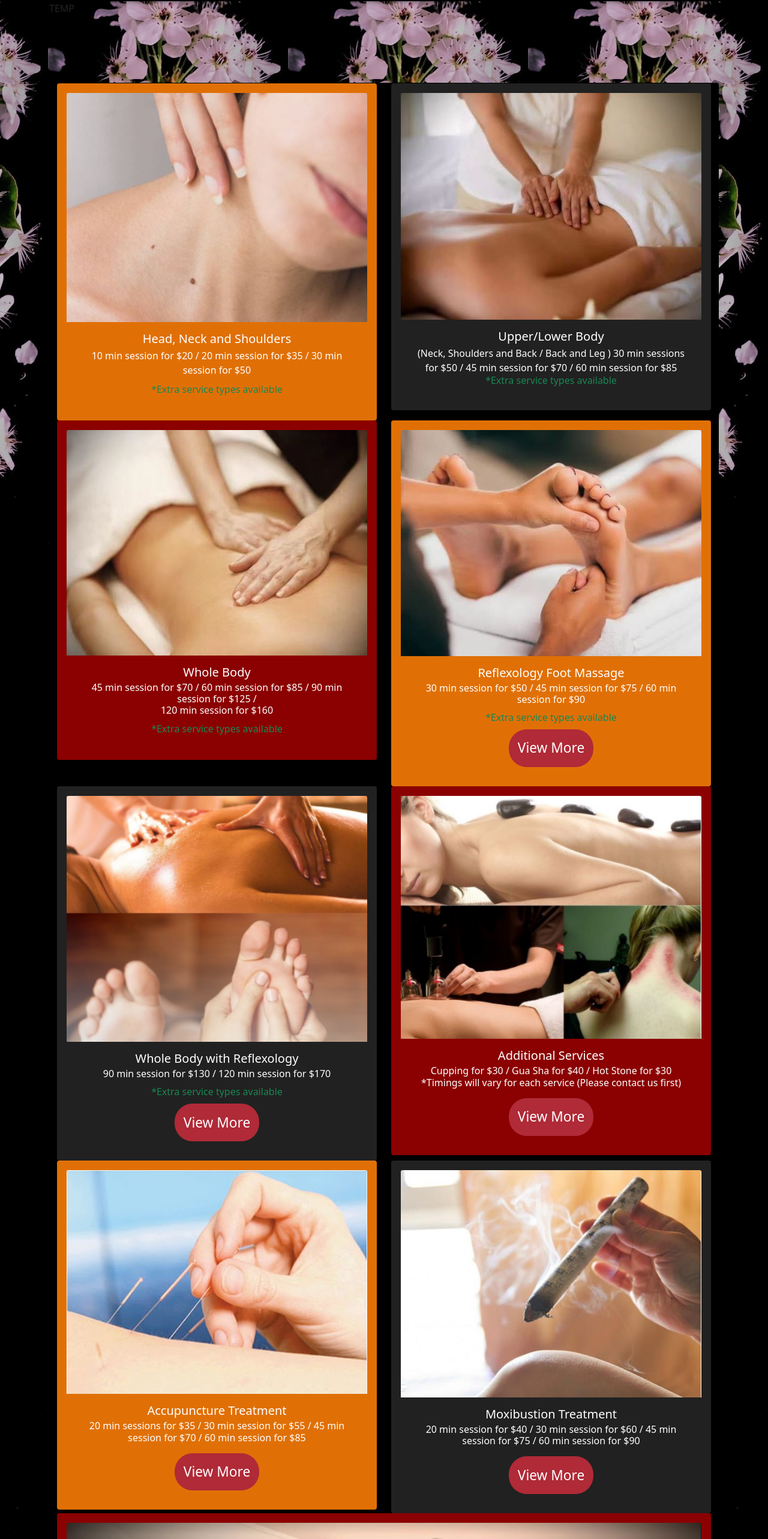
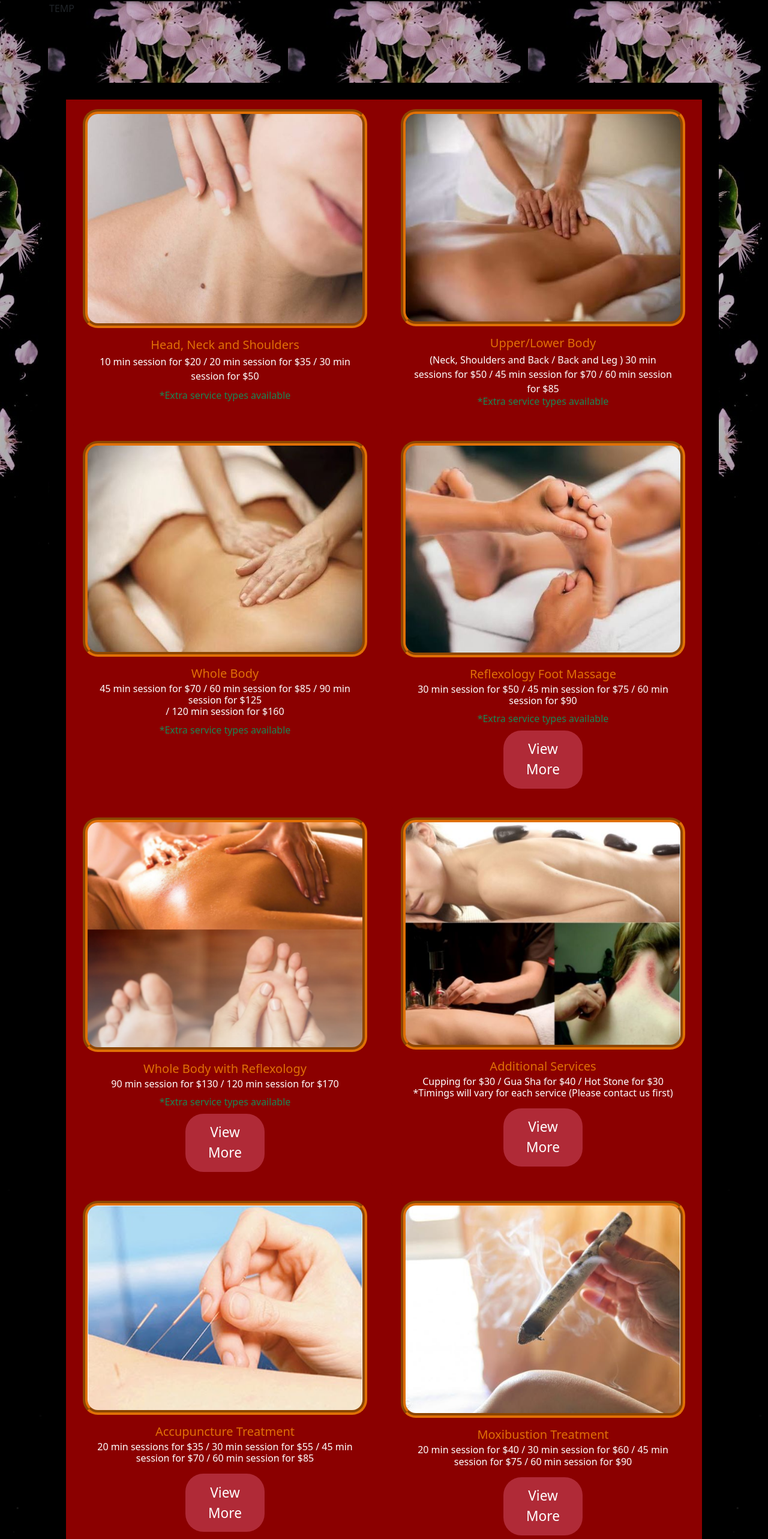
Before and after one commit to NSen29/TakapunaMassage, a React (Create React App) app in the folder takapuna-massage-frontend/: page /pricing in a window 1280 px wide. Shown: the part 84-2650 px from the top of the page at 60% size. Built offline with nearby package versions, Linux system fonts and the light colour scheme; the HTML template or start-up script is replaced by a standard one; what google-maps-react would draw is missing.

Commit message:
Edited styles
Added color to navbar hover, borders for images, changed text color, fixed map container placement where there is no more horizontal scroll bar.

```diff
--- a/takapuna-massage-frontend/src/App.css
+++ b/takapuna-massage-frontend/src/App.css
@@ -1,6 +1,6 @@
 html,
 body {
-  margin: 10;
+  margin: 0;
   margin-top: 86px;
   padding-top: 86px;
   font-family: -apple-system, BlinkMacSystemFont, "Segoe UI", "Roboto", "Oxygen",
@@ -38,6 +38,13 @@ body{
   padding: 0;
 }
 
+:root {
+  --primary: rgb(243, 62, 62);
+  --secondary: rgb(224, 112, 6);
+  --dark: #212121;
+  --light: #f3f3f3;
+  --radius: 0.2rem;
+}
 
 .footer-container {
   margin: 0px auto 0 auto;
@@ -53,15 +60,26 @@ body{
 .nav-container {
   display: flex;
   justify-content: center;
-  color: white;
+  color: var(--secondary);
   background-color: black;
 }
 
+.nav-container a:hover{
+	background-color:  #8b0000;
+	color: white;
+
+
+}
 .page-background {
+
   background:url(./images/r3d.png);
   overflow: auto;
   resize: both;
   display: "flex";
+  flex-direction: row;
+
+
+
 
 
 }
--- a/takapuna-massage-frontend/src/components/Navbar.js
+++ b/takapuna-massage-frontend/src/components/Navbar.js
@@ -14,8 +14,9 @@ export class Navbar extends Component {
       <div>
         <AppBar>
           <Toolbar className="nav-container">
-            <IconButton edge="start" color="inherit">
-              <Button color="inherit" component={Link} to="/">
+            <IconButton edge="start" color= "orange">
+              <Button color="inherit"
+                component={Link} to="/">
                 <img
                   classname="icon"
                   src={logo}
--- a/takapuna-massage-frontend/src/components/PriceButtons.js
+++ b/takapuna-massage-frontend/src/components/PriceButtons.js
@@ -17,6 +17,7 @@ export function HoverText5() {
         outline
         active
         size="sm"
+
       >
         View More
       </Button>
--- a/takapuna-massage-frontend/src/pages/home.js
+++ b/takapuna-massage-frontend/src/pages/home.js
@@ -18,6 +18,7 @@ export class home extends Component {
             display: "flex",
             justifyContent: "center",
             alignItems: "center",
+
           }}
         >
           <Carousel
@@ -47,6 +48,7 @@ export class home extends Component {
                       borderWidth: 30,
                       fontWeight: "bold",
                       color: "black"
+
                     }}
                     variant="contained"
                     component={Link}
--- a/takapuna-massage-frontend/src/pages/pricing.js
+++ b/takapuna-massage-frontend/src/pages/pricing.js
@@ -26,15 +26,15 @@ export class pricing extends Component {
   };
   render() {
     return (
-      <div className="card text-center " style={{ backgroundColor: "black" }}>
+      <div className="card text-center " style={{ backgroundColor: "#8b0000", position: "relative", borderWidth: 28, borderColor: "black" }}>
         <Container className="gap">
           <Row>
             <Col md={6}>
               <Card
                 body
                 style={{
-                  backgroundColor: "#e07006",
-                  borderColor: "#f33e3e",
+                  backgroundColor: "#8b0000",
+                  borderColor: "#e07006",
                   borderWidth: 0,
                   borderStyle: "groove",
                 }}
@@ -45,10 +45,12 @@ export class pricing extends Component {
                   width="100%"
                   src={require("../images/Head, Neck and Shoulders.jpg")}
                   alt="Head Neck and Shoulders"
+                  style = {{borderRadius: 25,  borderColor: "#e07006",
+                  borderWidth: 8, borderStyle: "groove"}}
                 />
 
                 <CardBody body color="light">
-                  <CardTitle tag="h5"> Head, Neck and Shoulders </CardTitle>
+                  <CardTitle tag="h5" style={{ color: "#e07006" }}> Head, Neck and Shoulders </CardTitle>
                   <CardSubtitle>
                     <p className="mb-2 text-white" tag="h6" color="light">
                       10 min session for $20 / 20 min session for $35 / 30 min
@@ -68,8 +70,8 @@ export class pricing extends Component {
                 body
                 style={{
                   textAlign: "center",
-                  backgroundColor: "#212121",
-                  borderColor: "#d00000",
+                  backgroundColor: "#8b0000",
+                  borderColor: "#e07006",
                   borderWidth: 0,
                   borderStyle: "groove",
                 }}
@@ -79,9 +81,11 @@ export class pricing extends Component {
                   top
                   width="100%"
                   src={require("../images/Upper or Lower Body.jpg")}
+                  style = {{borderRadius: 25,  borderColor: "#e07006",
+                  borderWidth: 8, borderStyle: "groove"}}
                 />
                 <CardBody>
-                  <CardTitle tag="h5">Upper/Lower Body </CardTitle>
+                  <CardTitle tag="h5" style={{ color: "#e07006" }}>Upper/Lower Body </CardTitle>
                   <CardSubtitle className=" text-white">
                     (Neck, Shoulders and Back / Back and Leg ) 30 min sessions
                     for $50 / 45 min session for $70 / 60 min session for $85
@@ -97,7 +101,7 @@ export class pricing extends Component {
                 body
                 style={{
                   backgroundColor: "#8b0000",
-                  borderColor: "#d00000",
+                  borderColor: "#e07006",
                   borderWidth: 0,
                   borderStyle: "groove",
                 }}
@@ -107,12 +111,14 @@ export class pricing extends Component {
                   top
                   width="100%"
                   src={require("../images/Whole Body.jpg")}
+                  style = {{borderRadius: 25,  borderColor: "#e07006",
+                  borderWidth: 8, borderStyle: "groove"}}
                 />
                 <CardBody>
-                  <CardTitle tag="h5"> Whole Body </CardTitle>
+                  <CardTitle tag="h5" style={{ color: "#e07006" }}> Whole Body </CardTitle>
                   <CardSubtitle className="mb-2 text-white" tag="h6">
                     45 min session for $70 / 60 min session for $85 / 90 min
-                    session for $125 / <br></br> 120 min session for $160
+                    session for $125  <br></br> / 120 min session for $160
                   </CardSubtitle>
                   <CardText className="mb-2 text-success">
                     *Extra service types available
@@ -124,8 +130,8 @@ export class pricing extends Component {
               <Card
                 body
                 style={{
-                  backgroundColor: "#e07006",
-                  borderColor: "#d00000",
+                  backgroundColor: "#8b0000",
+                  borderColor: "#e07006",
                   borderWidth: 0,
                   borderStyle: "groove",
                 }}
@@ -135,9 +141,11 @@ export class pricing extends Component {
                   top
                   width="100%"
                   src={require("../images/Reflexology.jpg")}
+                  style = {{borderRadius: 25,  borderColor: "#e07006",
+                  borderWidth: 8, borderStyle: "groove"}}
                 />
                 <CardBody>
-                  <CardTitle tag="h5"> Reflexology Foot Massage </CardTitle>
+                  <CardTitle tag="h5" style={{ color: "#e07006" }}> Reflexology Foot Massage </CardTitle>
                   <CardSubtitle className="mb-2 text-white" tag="h6">
                     30 min session for $50 / 45 min session for $75 / 60 min
                     session for $90
@@ -153,8 +161,8 @@ export class pricing extends Component {
               <Card
                 body
                 style={{
-                  backgroundColor: "#212121",
-                  borderColor: "#d00000",
+                  backgroundColor: "#8b0000",
+                  borderColor: "#e07006",
                   borderWidth: 0,
                   borderStyle: "groove",
                 }}
@@ -164,9 +172,11 @@ export class pricing extends Component {
                   top
                   width="100%"
                   src={require("../images/Whole Body with Reflexology.jpg")}
+                  style = {{borderRadius: 25,  borderColor: "#e07006",
+                  borderWidth: 8, borderStyle: "groove"}}
                 />
                 <CardBody>
-                  <CardTitle tag="h5">Whole Body with Reflexology </CardTitle>
+                  <CardTitle tag="h5" style={{ color: "#e07006" }}>Whole Body with Reflexology </CardTitle>
                   <CardSubtitle
                     className="mb-2 text-white"
                     tag="h6"
@@ -186,7 +196,7 @@ export class pricing extends Component {
                 body
                 style={{
                   backgroundColor: "#8b0000",
-                  borderColor: "#d00000",
+                  borderColor: "#e07006",
                   borderWidth: 0,
                   borderStyle: "groove",
                 }}
@@ -196,9 +206,11 @@ export class pricing extends Component {
                   top
                   width="100%"
                   src={require("../images/Additional Services.jpg")}
+                  style = {{borderRadius: 25,  borderColor: "#e07006",
+                  borderWidth: 8, borderStyle: "groove"}}
                 />
                 <CardBody>
-                  <CardTitle tag="h5">Additional Services</CardTitle>
+                  <CardTitle tag="h5" style={{ color: "#e07006" }}>Additional Services</CardTitle>
                   <CardSubtitle
                     className="mb-2 text-white"
                     tag="h6"
@@ -218,8 +230,8 @@ export class pricing extends Component {
               <Card
                 body
                 style={{
-                  backgroundColor: "#e07006",
-                  borderColor: "#d00000",
+                  backgroundColor: "#8b0000",
+                  borderColor: "#e07006",
                   borderWidth: 0,
                   borderStyle: "groove",
                 }}
@@ -229,9 +241,11 @@ export class pricing extends Component {
                   top
                   width="100%"
                   src={require("../images/Accupuncture.jpg")}
+                  style = {{borderRadius: 25,  borderColor: "#e07006",
+                  borderWidth: 8, borderStyle: "groove"}}
                 />
                 <CardBody>
-                  <CardTitle tag="h5"> Accupuncture Treatment </CardTitle>
+                  <CardTitle tag="h5" style={{ color: "#e07006" }}> Accupuncture Treatment </CardTitle>
                   <CardSubtitle className="mb-2 text-white" tag="h6">
                     20 min sessions for $35 / 30 min session for $55 / 45 min
                     session for $70 / 60 min session for $85
@@ -245,8 +259,8 @@ export class pricing extends Component {
               <Card
                 body
                 style={{
-                  backgroundColor: "#212121",
-                  borderColor: "#d00000",
+                  backgroundColor: "#8b0000",
+                  borderColor: "#e07006",
                   borderWidth: 0,
                   borderStyle: "groove",
                 }}
@@ -256,9 +270,11 @@ export class pricing extends Component {
                   top
                   width="100%"
                   src={require("../images/Moxibustion.jpg")}
+                  style = {{borderRadius: 25,  borderColor: "#e07006",
+                  borderWidth: 8, borderStyle: "groove"}}
                 />
                 <CardBody>
-                  <CardTitle tag="h5"> Moxibustion Treatment </CardTitle>
+                  <CardTitle tag="h5" style={{ color: "#e07006" }}> Moxibustion Treatment </CardTitle>
                   <CardSubtitle className="mb-2 text-white" tag="h6">
                     20 min session for $40 / 30 min session for $60 / 45 min
                     session for $75 / 60 min session for $90
@@ -273,7 +289,7 @@ export class pricing extends Component {
                 body
                 style={{
                   backgroundColor: "#8b0000",
-                  borderColor: "#d00000",
+                  borderColor: "#e07006",
                   borderWidth: 0,
                   borderStyle: "groove",
                 }}
@@ -283,9 +299,11 @@ export class pricing extends Component {
                   top
                   width="100%"
                   src={require("../images/Extra Service.jpg")}
+                  style = {{borderRadius: 25,  borderColor: "#e07006",
+                  borderWidth: 8, borderStyle: "groove"}}
                 />
                 <CardBody>
-                  <CardTitle tag="h5"> Extra Service Types </CardTitle>
+                  <CardTitle tag="h5" style={{ color: "#e07006" }}> Extra Service Types </CardTitle>
                   <CardSubtitle className="mb-2 text-white" tag="h6">
                     Therapeutic / Swedish/Relaxing / Sport / Deep Tissue (+$10)
                   </CardSubtitle>
--- a/takapuna-massage-frontend/src/styles/About.css
+++ b/takapuna-massage-frontend/src/styles/About.css
@@ -74,3 +74,7 @@
   border-top-left-radius: 50px;
   border-top-right-radius: 50px;
 }
+
+.card text-center .h1 {
+ color: var(--secondary);
+}
--- a/takapuna-massage-frontend/src/styles/contact.css
+++ b/takapuna-massage-frontend/src/styles/contact.css
@@ -12,4 +12,5 @@
 
 .contact Body{
   margin-top: 120px;
+  margin-left: 0px;
 }
```
Also changed, not shown: takapuna-massage-frontend/src/pages/about.js (+39 -21 lines), takapuna-massage-frontend/src/pages/contact.js (+20 -12 lines), takapuna-massage-frontend/src/styles/Home.css (+6 -1 lines), takapuna-massage-frontend/src/styles/price.css (+7 -6 lines).
